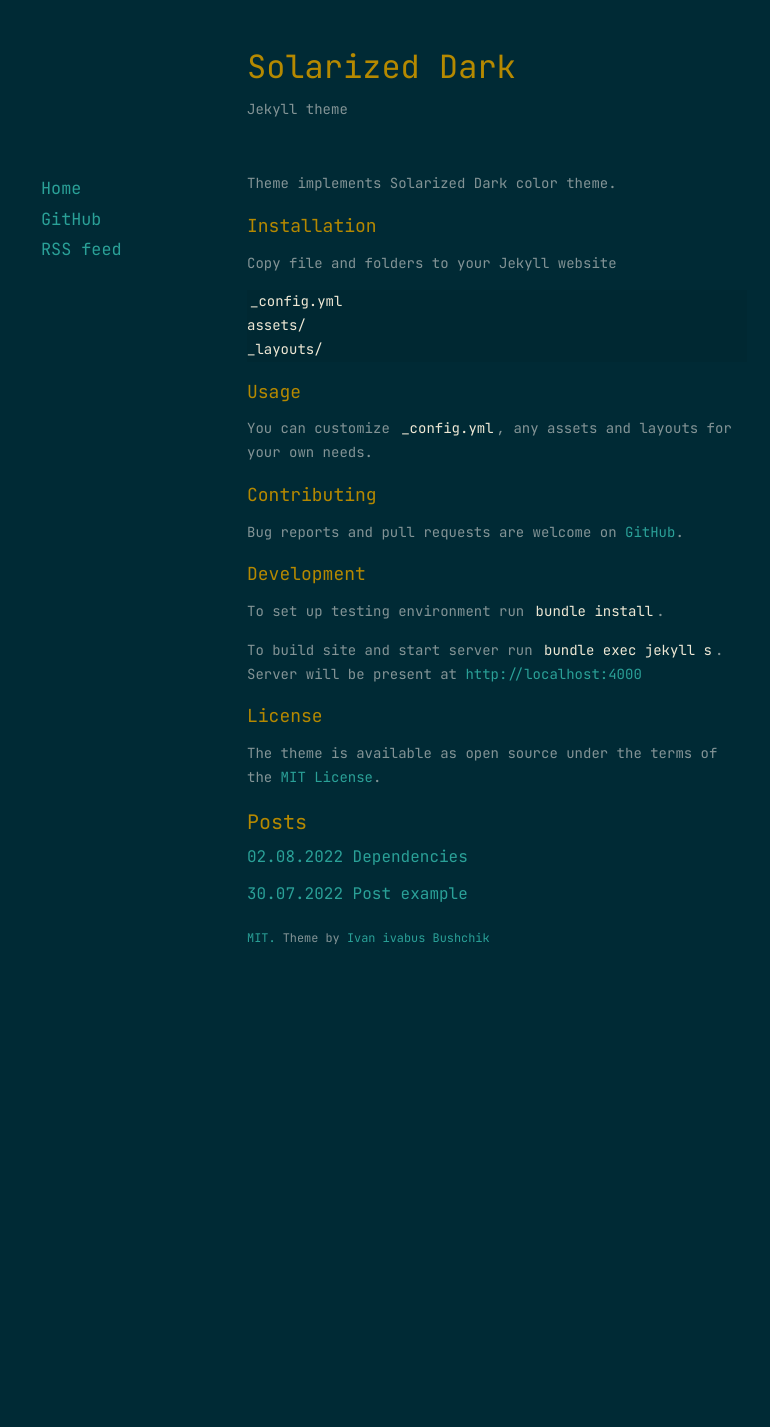
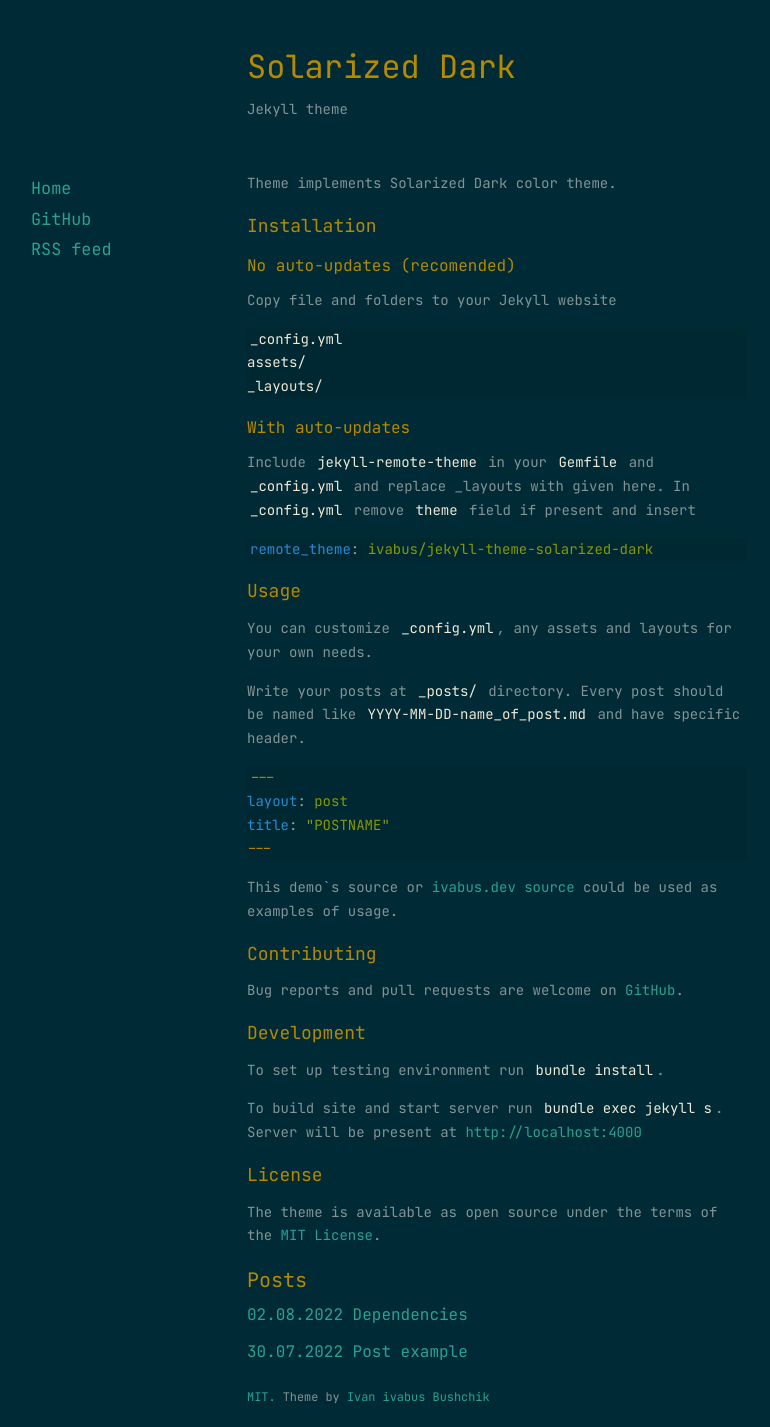
Before and after one commit to ivabus/jekyll-theme-solarized-dark, a Jekyll site: the page built from index.md, in a window 1280 px wide. Shown: the whole page, without its empty margins (143-913 px from the left). Built offline with Jekyll 4.4.1, drawn with Linux system fonts in a browser that asks for light colours; before the commit the page ends 968 px from its top, so only the background shows below that.

Commit message:
Add installation section to md's

````diff
--- a/assets/css/style.css
+++ b/assets/css/style.css
@@ -160,9 +160,9 @@ h6 {
 #sidebar {
 	position: absolute;
 	text-align: left;
-	width: 240px;
+	width: 250px;
 	top: 0;
-	left: -240px;
+	left: -250px;
 }
 
 #sidebar li {
--- a/index.md
+++ b/index.md
@@ -7,15 +7,37 @@ Theme implements Solarized Dark color theme.
 
 ## Installation
 
+### No auto-updates (recomended)
+
 Copy file and folders to your Jekyll website
 ```
 _config.yml
 assets/
 _layouts/
 ```
+
+### With auto-updates
+
+Include `jekyll-remote-theme` in your `Gemfile` and `_config.yml` and replace _layouts with given here. In `_config.yml` remove `theme` field if present and insert
+
+```yml
+remote_theme: ivabus/jekyll-theme-solarized-dark
+```
+
 ## Usage
 
 You can customize `_config.yml`, any assets and layouts for your own needs.
+
+Write your posts at `_posts/` directory. Every post should be named like `YYYY-MM-DD-name_of_post.md` and have specific header.
+
+```yml
+---
+layout: post
+title: "POSTNAME"
+---
+```
+
+This demo`s source or [ivabus.dev source](https://github.com/ivabus/ivabus-website) could be used as examples of usage.
 
 ## Contributing
 
````
Also changed, not shown: _layouts/default.html (+4 -4 lines), README.md.
